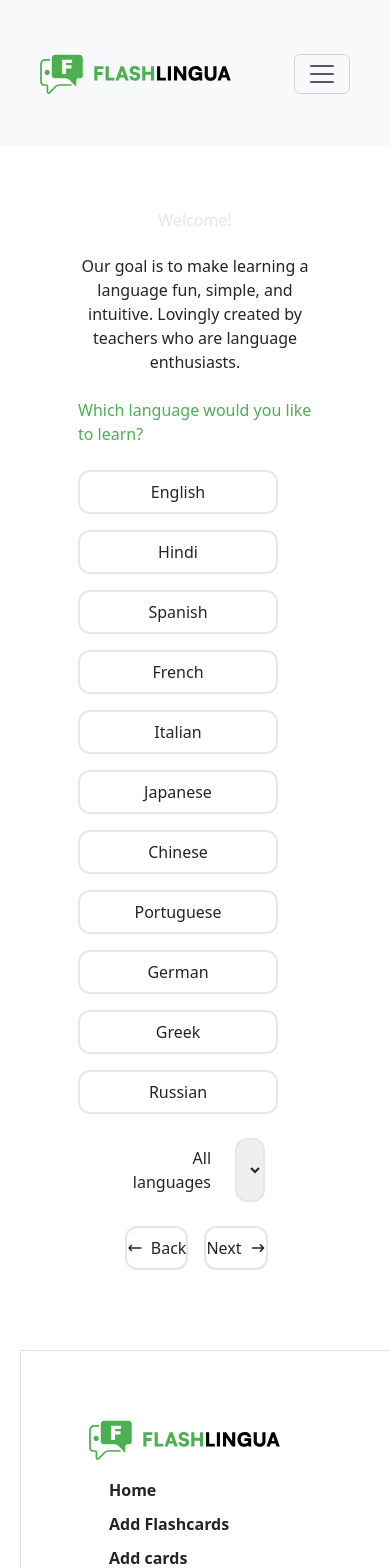
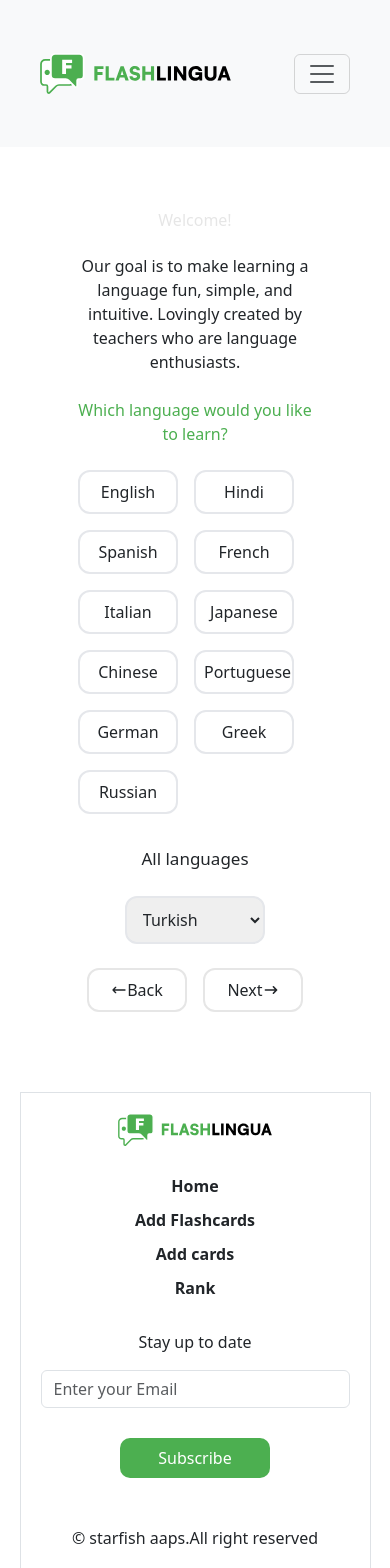
Before and after one commit to Rajat9900/FlashLingua1, a React (Vite) app: page / in a window 390 px wide. Shown: the top 1568 px of the page. Built offline with nearby package versions, Linux system fonts and the light colour scheme; sample sign-in values are in the browser's storage.

Commit message:
loginpage , sign up page , mainpage, header, footer are became responsive

```diff
--- a/src/Pages/MainPage/MainPage.jsx
+++ b/src/Pages/MainPage/MainPage.jsx
@@ -55,16 +55,16 @@ const MainPage = () => {
   };
 
   return (
-    <div className="flex justify-center">
+    <div className="flex justify-center  !mx-auto">
       <div className="flex flex-col gap-4 w-[60%] justify-center items-center mt-16">
         <h3 className="text-[#E6E6E6]">Welcome!</h3>
         <p className="text-center">
           Our goal is to make learning a language fun, simple, and intuitive. Lovingly created by teachers who are language enthusiasts.
         </p>
-        <p className="text-[#4CAF50]">
+        <p className="text-[#4CAF50] sm-max:!text-center">
           Which language would you like to learn?
         </p>
-        <div className="flex gap-3 flex-wrap">
+        <div className="flex gap-3 flex-wrap md-range:justify-around lg-range:justify-center">
           {buttonss.map((name, index) => {
             const isActive = activeIndex === index;
             return (
@@ -72,16 +72,16 @@ const MainPage = () => {
                 key={index}
                 id={`btn-${index}`}
                 onClick={() => handleButtons(index)}
-                className={`border-2 pl-14 pr-14 p-2 w-[200px] text-center ${isActive ? "Active-btn" : ''} rounded-xl`}
+                className={`border-2 pl-14 pr-14 p-2 w-[200px] sm-max:!w-[100px] text-center ${isActive ? "Active-btn" : ''} rounded-xl`}
               >
                 {name.names}
               </button>
             );
           })}
         </div>
-        <div className="flex gap-3 w-[60%]">
-          <div className="text-right w-full p-2">All languages</div>
-          <select className="flex justify-between w-full rounded-xl border-gray-200 border-2 pl-3 pr-3 items-center">
+        <div className="flex gap-3 w-[60%] sm-max:flex-col sm-max:!mx-0 lg-range:!justify-center">
+          <div className="text-right w-full p-2  sm-max:!px-0 sm-max:!text-center sm-max:!text-[17px]">All languages</div>
+          <select className="flex justify-between w-full rounded-xl border-gray-200 border-2 pl-3 pr-3 items-center sm-max:py-[10px] lg-range:w-[200px]">
             <option value="Turkish">Turkish</option>
             <option value="English">English</option>
             <option value="French">French</option>
@@ -90,14 +90,14 @@ const MainPage = () => {
             <option value="Chinese">Chinese</option>
           </select>
         </div>
-        <div className="w-[60%] flex justify-evenly gap-3">
-          <button onClick={BacktoMain} className="hover:bg-[#4CAF50] hover:text-white w-full flex pt-2 pb-2 rounded-xl border-[#E6E6E6] border-2 hover:border-none gap-2 justify-center">
+        <div className=" flex justify-evenly gap-3 sm-max:!mx-auto">
+          <button onClick={BacktoMain} className="hover:bg-[#4CAF50] hover:text-white w-full flex pt-2 pb-2 rounded-xl border-[#E6E6E6] border-2 hover:border-none  justify-center sm-max:!w-[100px]  px-14 sm-max:!px-0">
             <span className="mt-1">
               <HiOutlineArrowNarrowLeft />
             </span>
             Back
           </button>
-          <button onClick={BacktoLanguage} className="hover:bg-[#4CAF50] hover:text-white w-full flex pt-2 pb-2 rounded-xl border-[#E6E6E6] border-2 hover:border-none gap-2 justify-center">
+          <button onClick={BacktoLanguage} className="hover:bg-[#4CAF50] hover:text-white w-full flex pt-2 pb-2 rounded-xl border-[#E6E6E6] border-2 hover:border-none px-14 justify-center sm-max:!w-[100px] sm-max:!px-0">
             Next
             <span className="mt-1">
               <HiArrowNarrowRight />
--- a/src/component/Footer/footer.jsx
+++ b/src/component/Footer/footer.jsx
@@ -10,56 +10,50 @@ import 'bootstrap/dist/css/bootstrap.min.css';
 
 
 const Footer = () => {
-    const fontWeight600={
-        fontWeight:"600"
+    const fontWeight600 = {
+        fontWeight: "600"
     }
 
 
     return (
         <>
-<div className="container border mt-20" >
-    <div className="row  p-5">
-        <div className="col-lg-9">
-        <img src={logo} alt="not loading"  />
-        <div className={styles.dfb} style={{marginTop:"18px"}}>
-            <Nav.Link style={fontWeight600} className={styles.footerText} href="mainPage">Home</Nav.Link>
-            <Nav.Link  style={fontWeight600} className={styles.footerText} href="#link">Add Flashcards</Nav.Link>
-            <Nav.Link  style={fontWeight600} className={styles.footerText} href="#home">Add cards</Nav.Link>
-            <Nav.Link  style={fontWeight600} className={styles.footerText} href="#link">Rank</Nav.Link>
+            <div className="container !mx-auto border mt-20 sm-max:w-[90%] sm-max:mx-auto md-range:!w-[99%] w-[99%]" >
+                <div className="row ">
+                    <div className="col-lg-9 sm-max:text-center sm-max:justify-center sm-max:flex sm-max:flex-col">
+                        <img src={logo} alt="not loading" className='sm-max:w-[50%] sm-max:mx-auto' />
+                        <div className={`${styles.dfb} `} style={{ marginTop: "18px" }}>
+                            <Nav.Link style={fontWeight600} className={`${styles.footerText} md-range:!ml-0 lg-range:!ml-0`} href="mainPage">Home</Nav.Link>
+                            <Nav.Link style={fontWeight600} className={styles.footerText} href="#link">Add Flashcards</Nav.Link>
+                            <Nav.Link style={fontWeight600} className={styles.footerText} href="#home">Add cards</Nav.Link>
+                            <Nav.Link style={fontWeight600} className={styles.footerText} href="#link">Rank</Nav.Link>
                         </div>
                     </div>
                     <div className="col-lg-3">
-           <p className={styles.stayText}>Stay up to date</p>
+                        <p className={` ${styles.stayText} sm-max:text-center`}>Stay up to date</p>
 
-<div className="mt-3">
+                        <div className="mt-3 sm-max:text-center">
                             <div className={styles.dfb}>
-    <input type="email" class="form-control" id="exampleInputEmail1" placeholder='Enter your Email' aria-describedby="emailHelp"/>
-    <button className={styles.subcribeBtn} type="button" style={{background:"#4CAF50",width:"150px",height:"40px",borderRadius:"10px",marginLeft:"30px",color:"white"}}>Subscribe</button>
+                                <input type="email" className="form-control" id="exampleInputEmail1" placeholder='Enter your Email' aria-describedby="emailHelp" />
+                                <button className={`${styles.subcribeBtn} lg-range:!w-[170px]`} type="button" style={{ background: "#4CAF50", width: "150px", height: "40px", borderRadius: "10px", marginLeft: "30px", color: "white" }}>Subscribe</button>
                             </div>
                         </div>
 
                     </div>
-        <div className="col-lg-9 mt-5">
+                    <div className='d-flex flex-row justify-between md-range:flex md-range:flex-row md-range:justify-between sm-max:flex sm-max:!flex-col lg-range:mt-[-20px]'>
+                    <div className="col-lg-9 mt-5 sm-max:text-center sm-max:mb-[-20x]">
                         <p>	&copy; starfish aaps.All right reserved</p>
-
-
                     </div>
-            <div className="col-lg-3 mt-5">
-            <ul className='d-flex '>
-    <li>About</li>
-    <li style={{marginLeft:"15px"}}>Terms</li>
-    <li style={{marginLeft:"15px"}}>Privacy</li>
-    <li style={{marginLeft:"15px"}}>cookies</li>
+                    <div className="col-lg-3 mt-5 ">
+                        <ul className='d-flex sm-max:justify-center '>
+                            <li className='lg-range:ml-[18px]'>About</li>
+                            <li style={{ marginLeft: "15px" }}>Terms</li>
+                            <li style={{ marginLeft: "15px" }}>Privacy</li>
+                            <li style={{ marginLeft: "15px" }}>cookies</li>
                         </ul>
-
-            </div>
-
-
-
                     </div>
                     </div>
-
-
+                </div>
+            </div>
         </>
     )
 }
--- a/src/component/Footer/styles/style.module.css
+++ b/src/component/Footer/styles/style.module.css
@@ -7,7 +7,7 @@
 }
 
 
-@media (max-width:576px){
+@media (max-width:600px){
 
     .dfb{
         display: block;
--- a/src/component/Header/page.jsx
+++ b/src/component/Header/page.jsx
@@ -49,13 +49,13 @@ const Header = () => {
   return (
     <>
       <Navbar expand="lg" className="bg-body-tertiary relative">
-        <div className="container">
+        <div className="container md-range:mx-auto">
           <Navbar.Brand href="/">
             <img src={logo} className={styles.imgMargin} alt="Logo" />
           </Navbar.Brand>
           <Navbar.Toggle aria-controls="basic-navbar-nav" />
           <Navbar.Collapse id="basic-navbar-nav">
-            <Nav className="ms-auto" style={{ marginRight: "6%" }}>
+            <Nav className="ms-auto" >
               <Nav.Link style={fontWeight600} href="/">Home</Nav.Link>
               {(context.token !== null && context.token !== undefined) ? (
                 <>
--- a/src/component/LoginPage/page.jsx
+++ b/src/component/LoginPage/page.jsx
@@ -6,6 +6,7 @@ import { useForm } from "react-hook-form";
 import { DevTool } from '@hookform/devtools'
 import { SocialLogin, userLogin, UserSignup } from "../../../services";
 import { AppContext } from '../../context/appContext';
+import '../LoginPage/styles/style.module.css';
 
 
 
@@ -15,6 +16,7 @@ const Login = () => {
   const context = useContext(AppContext)
   useEffect(() => {
     const initializeGoogleSignIn = () => {
+      const buttonWidth = window.innerWidth < 600 ? '80%' : '100%';
       google.accounts.id.initialize({
         // client_id: '320095015258-gnjp46r8ca05hofucgdqp9pks7kk0rmi.apps.googleusercontent.com', // Replace with your actual Client ID
         client_id: '995931197559-2j4knhg95qbapup7gde5l8quba96jon7.apps.googleusercontent.com', // Replace with your actual Client ID
@@ -22,7 +24,7 @@ const Login = () => {
       });
       google.accounts.id.renderButton(
         document.getElementById('signInDiv'),
-        { width: 500 }
+        { width: buttonWidth}
       );
     };
 
@@ -113,12 +115,12 @@ const Login = () => {
 
 
   return (
-    <div className="container">
-      <div className="row">
-        <div className="col-md-5 m-auto border mt-5 mb-5" style={{ borderRadius: "20px" }}>
+    <div className="container sm-max:mx-auto md-range:mx-auto mx-auto">
+      <div className="row ">
+        <div className="col-md-5 m-auto border mt-5 mb-5 md-range:w-[80%] sm-max:w-[95%]" style={{ borderRadius: "20px" }}>
           <h1 className='text-center mt-4' style={{ fontWeight: "600", color: "#4CAF50" }}>You made it through 25 words</h1>
-          <h1 className='text-center mt-4' style={{ fontWeight: "600" }}>Loving it? Register and Login now to enjoy more awesome features!</h1>
-          <form className='m-auto' style={{ width: "80%" }} onSubmit={handleSubmit(onSubmit)}>
+          <h1 className='text-center mt-4 sm-max:!text-left md-range:mx-auto' style={{ fontWeight: "600" }}>Loving it? Register and Login now to enjoy more awesome features!</h1>
+          <form className='m-auto sm-max:!w-[100%]' style={{ width: "80%" }} onSubmit={handleSubmit(onSubmit)}>
             <div className="mt-3">
               <label htmlFor="exampleInputEmail2" style={{ fontWeight: "600" }} className="form-label">Email address</label>
               <input type="email" style={{ border: "1px solid #E6E6E6", height: "52px" }} className="form-control" id="exampleInputEmail2" placeholder='Figma design@gmail.com' aria-describedby="emailHelp" {...register('email', { required: "Email is required." })} />
@@ -156,15 +158,14 @@ const Login = () => {
               or login with
             </p>
           </div>
-
           <div className='mt-4' style={{ display: "flex", margin: "auto", textAlign: "center", cursor: "pointer" }}>
-            <div id="signInDiv" style={{ background: "white", margin: "auto", display: "flex", height: "43px", alignItems: "center" }}>
+            <div id="signInDiv" className="google-signin-button " style={{ background: "white", margin: "auto", display: "flex", height: "43px", alignItems: "center" }}>
               <img src={Google} style={{ width: "27px", height: "26px" }} alt="" />
               <p style={{ fontWeight: "700", marginLeft: "20px" }}></p>
             </div>
           </div>
           <p className='text-center mt-4' style={{ fontWeight: "700" }}> Don&apos;t have a Google account? No worries</p>
-          <Link to="/signup"><button className="mb-5 btn m-auto mt-4" style={{ color: "#4CAF50", border: "1px solid #4CAF50", height: "43px", fontWeight: "700", width: "80%", display: "block", textAlign: "center" }} type="submit"><span>Create Account</span> <span><FaArrowRight style={{ marginLeft: "70%", marginTop: "-18px" }} className='d-flex' /></span>
+          <Link to="/signup"><button className="mb-5 btn m-auto mt-4 sm-max:!w-[100%]" style={{ color: "#4CAF50", border: "1px solid #4CAF50", height: "43px", fontWeight: "700", width: "80%", display: "block", textAlign: "center" }} type="submit"><span>Create Account</span> <span><FaArrowRight style={{ marginLeft: "70%", marginTop: "-18px" }} className='d-flex sm-max:!ml-[73%] sm-max:!mt-[-20px]' /></span>
           </button></Link>
         </div>
       </div>
--- a/tailwind.config.js
+++ b/tailwind.config.js
@@ -2,7 +2,13 @@
 export default {
   content: ["./src/**/*.{html,js,jsx}"],
   theme: {
-    extend: {},
+    extend: {
+      screens: {
+        'sm-max': {'max': '600px'},
+        'md-range': {'min': '601px', 'max': '900px'},
+        'lg-range': {'min': '901px'},
+      },
+    },
   },
   plugins: [],
 }
```
Also changed, not shown: src/component/LoginPage/styles/style.module.css (+22 -0 lines), src/component/Signup/page.jsx (+9 -9 lines). Lines whose indentation alone changed are shown as unchanged.
